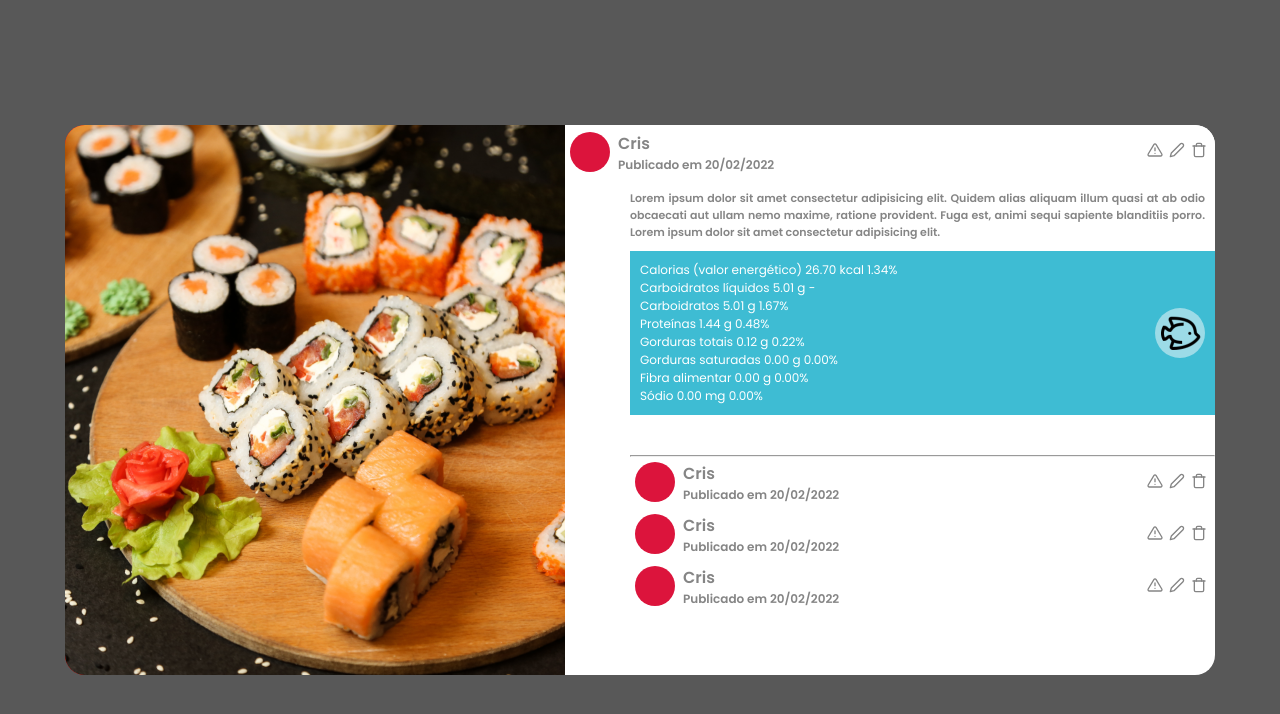
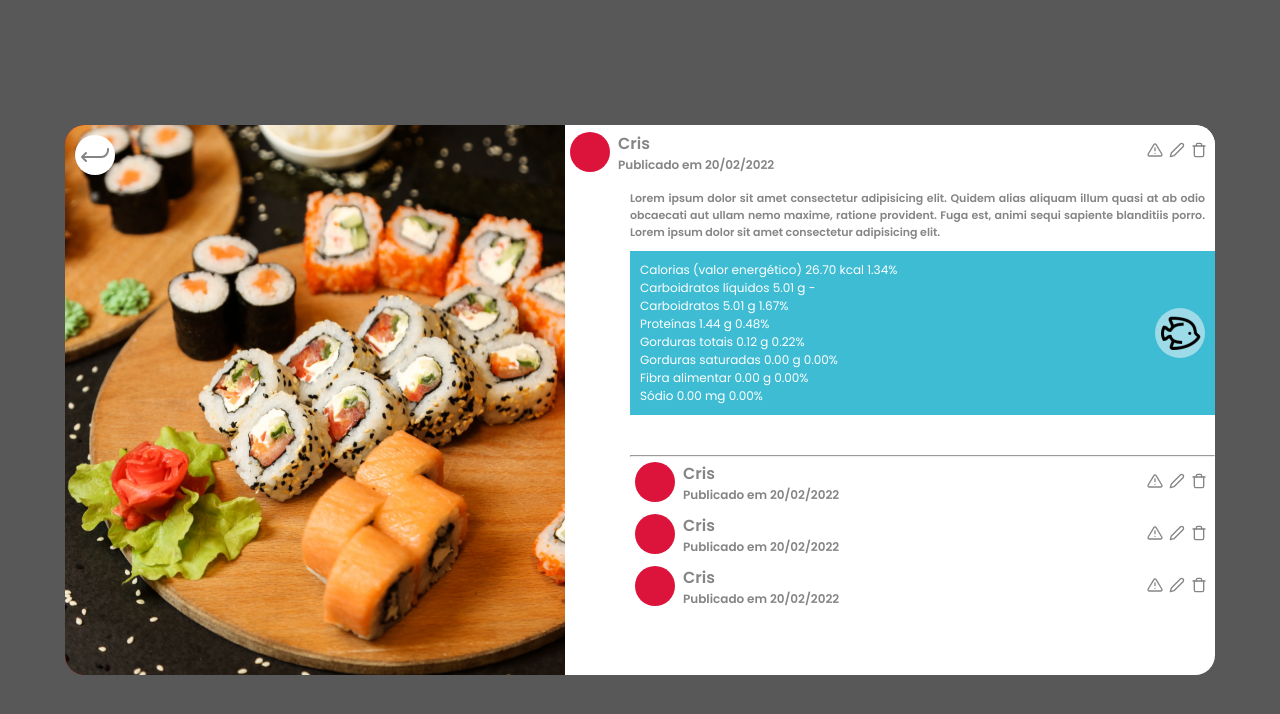
Before and after one commit to stack-over-code-atlantico/supermercadosq-fe, a React (Vite) app in the folder supermercadosq/: page /productdetails in a window 1280 px wide. Shown: the top 714 px of the page. Built offline with nearby package versions, Linux system fonts and the light colour scheme.

Commit message:
adicionado icone de voltar

```diff
--- a/supermercadosq/src/pages/ProductDetails/ProductDetails.jsx
+++ b/supermercadosq/src/pages/ProductDetails/ProductDetails.jsx
@@ -2,6 +2,8 @@ import React from "react";
 import sushiImage from "../../assets/images/sushiPhoto.png";
 import fishIcon from "../../assets/icons/fish.png";
 import UserComment from "../../components/UserComment/UserComment";
+import { IoReturnDownBackOutline } from "react-icons/io5";
+
 import {
   DetailsComments,
   DetailsContainer,
@@ -17,6 +19,9 @@ const ProductDetails = () => {
   return (
     <DetailsContainer>
       <DetailsImage>
+        <div className="BackProduct">
+          <IoReturnDownBackOutline />
+        </div>
         <img src={sushiImage} alt="mesa com sushi" />
       </DetailsImage>
       <DetailsComments>
@@ -37,15 +42,16 @@ const ProductDetails = () => {
               <p>Gorduras saturadas 0.00 g 0.00%</p>
               <p>Fibra alimentar 0.00 g 0.00% </p>
               <p>Sódio 0.00 mg 0.00% </p>
-
             </NutritionalTable>
             <IconType>
-              <div id="IconType"><img src={fishIcon} alt="peixe" /></div>
+              <div id="IconType">
+                <img src={fishIcon} alt="peixe" />
+              </div>
             </IconType>
           </NutritionalContainer>
-          <hr/>
+          <hr />
           <ListComments>
-            <UserComment id='FirstComment'/>
+            <UserComment id="FirstComment" />
             <UserComment />
             <UserComment />
           </ListComments>
--- a/supermercadosq/src/pages/ProductDetails/styles.jsx
+++ b/supermercadosq/src/pages/ProductDetails/styles.jsx
@@ -13,6 +13,7 @@ export const DetailsContainer = styled.div`
 `;
 
 export const DetailsImage = styled.figure`
+  position: relative;
   background-color: red;
   width: 500px;
   height: 550px;
@@ -21,6 +22,19 @@ export const DetailsImage = styled.figure`
     width: 100%;
     height: 100%;
     border-radius: 20px 0 0 20px;
+  }
+  .BackProduct {
+    position: absolute;
+    left: 10px;
+    top: 10px;
+    background-color: white;
+    font-size: 2rem;
+    width: 40px;
+    height: 40px;
+    display: flex;
+    align-items: center;
+    justify-content: center;
+    border-radius: 50%;
   }
 `;
 
@@ -87,6 +101,4 @@ export const PostComment = styled.div`
   }
 `;
 
-export const ListComments = styled.div`
-
-`;
+export const ListComments = styled.div``;
```
Lines whose indentation alone changed are shown as unchanged.
